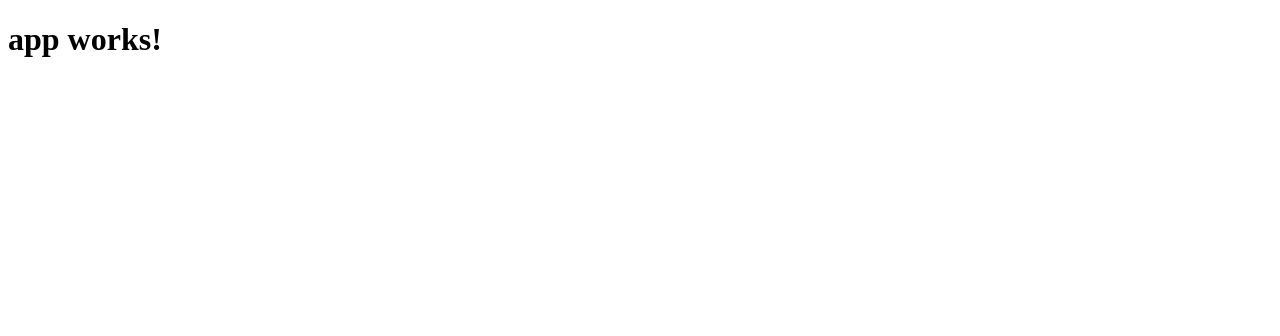
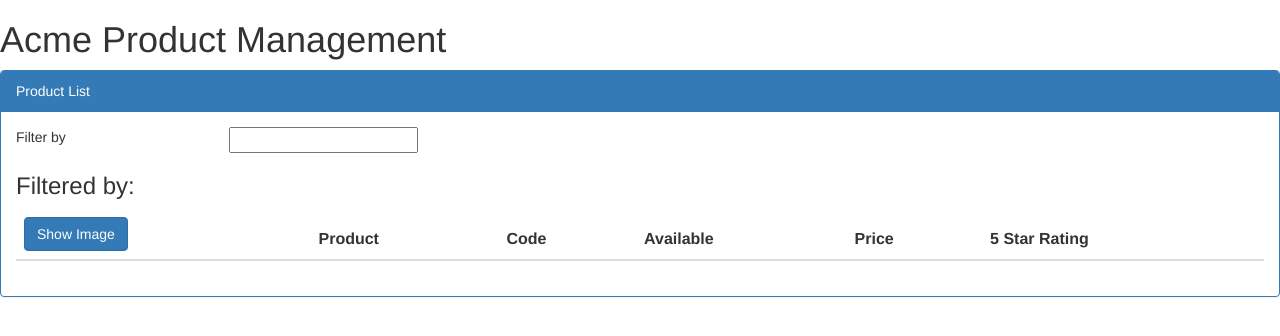
Before and after one commit to bvosk/angular-acme, an Angular app: page / in a window 1280 px wide. Shown: the top 336 px of the page. Built offline with nearby package versions, Linux system fonts and the light colour scheme.

Commit message:
Bootstrap the website

```diff
--- a/package.json
+++ b/package.json
@@ -20,9 +20,7 @@
     "@angular/platform-browser": "^2.4.0",
     "@angular/platform-browser-dynamic": "^2.4.0",
     "@angular/router": "^3.4.0",
-    "core-js": "^2.4.1",
-    "rxjs": "^5.1.0",
-    "zone.js": "^0.7.6"
+    "bootstrap": "^3.3.7"
   },
   "devDependencies": {
     "@angular/cli": "1.0.0-rc.0",
--- a/src/app/app.component.ts
+++ b/src/app/app.component.ts
@@ -1,10 +1,14 @@
 import { Component } from '@angular/core';
 
 @Component({
-  selector: 'app-root',
-  templateUrl: './app.component.html',
-  styleUrls: ['./app.component.css']
+  selector: 'pm-app',
+  template: `
+  <div>
+    <h1>{{ pageTitle }} </h1>
+    <pm-products></pm-products>
+  </div>
+  `
 })
 export class AppComponent {
-  title = 'app works!';
+  pageTitle: string = `Acme Product Management`;
 }
--- a/src/app/app.module.ts
+++ b/src/app/app.module.ts
@@ -4,10 +4,12 @@ import { FormsModule } from '@angular/forms';
 import { HttpModule } from '@angular/http';
 
 import { AppComponent } from './app.component';
+import { ProductListComponent } from './products/product-list.component';
 
 @NgModule({
   declarations: [
-    AppComponent
+    AppComponent,
+    ProductListComponent
   ],
   imports: [
     BrowserModule,
--- /dev/null
+++ b/src/app/products/product-list.component.html
@@ -0,0 +1,38 @@
+<div class='panel panel-primary'>
+    <div class="panel-heading">
+        Product List
+    </div>
+    <div class="panel-body">
+        <div class="row">
+            <div class="col-md-2">Filter by</div>
+            <div class="col-md-4">
+                <input type="text" />
+            </div>
+        </div>
+        <div class="row">
+            <div class="col-md-6">
+                <h3>Filtered by: </h3>
+            </div>
+        </div>
+        <div class="table-responsive">
+            <table class="table">
+                <thead>
+                    <tr>
+                        <th>
+                            <button class="btn btn-primary">
+                                Show Image
+                            </button>
+                        </th>
+                        <th>Product</th>
+                        <th>Code</th>
+                        <th>Available</th>
+                        <th>Price</th>
+                        <th>5 Star Rating</th>
+                    </tr>
+                </thead>
+                <tbody>
+                </tbody>
+            </table>
+        </div>
+    </div>
+</div>
--- a/src/index.html
+++ b/src/index.html
@@ -1,14 +1,3 @@
-<!doctype html>
-<html>
-<head>
-  <meta charset="utf-8">
-  <title>Angular2Course</title>
-  <base href="/">
-
-  <meta name="viewport" content="width=device-width, initial-scale=1">
-  <link rel="icon" type="image/x-icon" href="favicon.ico">
-</head>
 <body>
-  <app-root>Loading...</app-root>
+  <pm-app> Loading app... </pm-app>
 </body>
-</html>
```
Also changed, not shown: src/app/products/product-list.component.ts (added, +8 -0 lines), .angular-cli.json.
